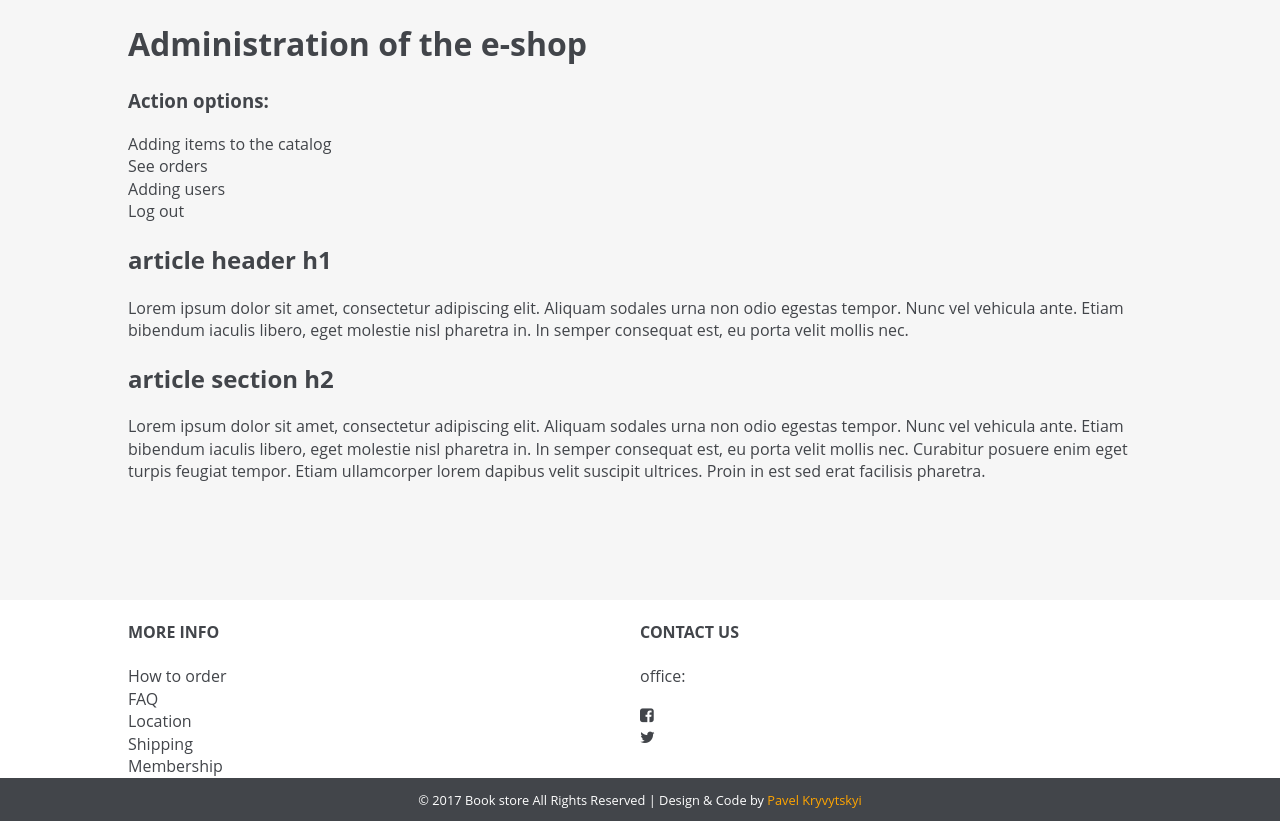
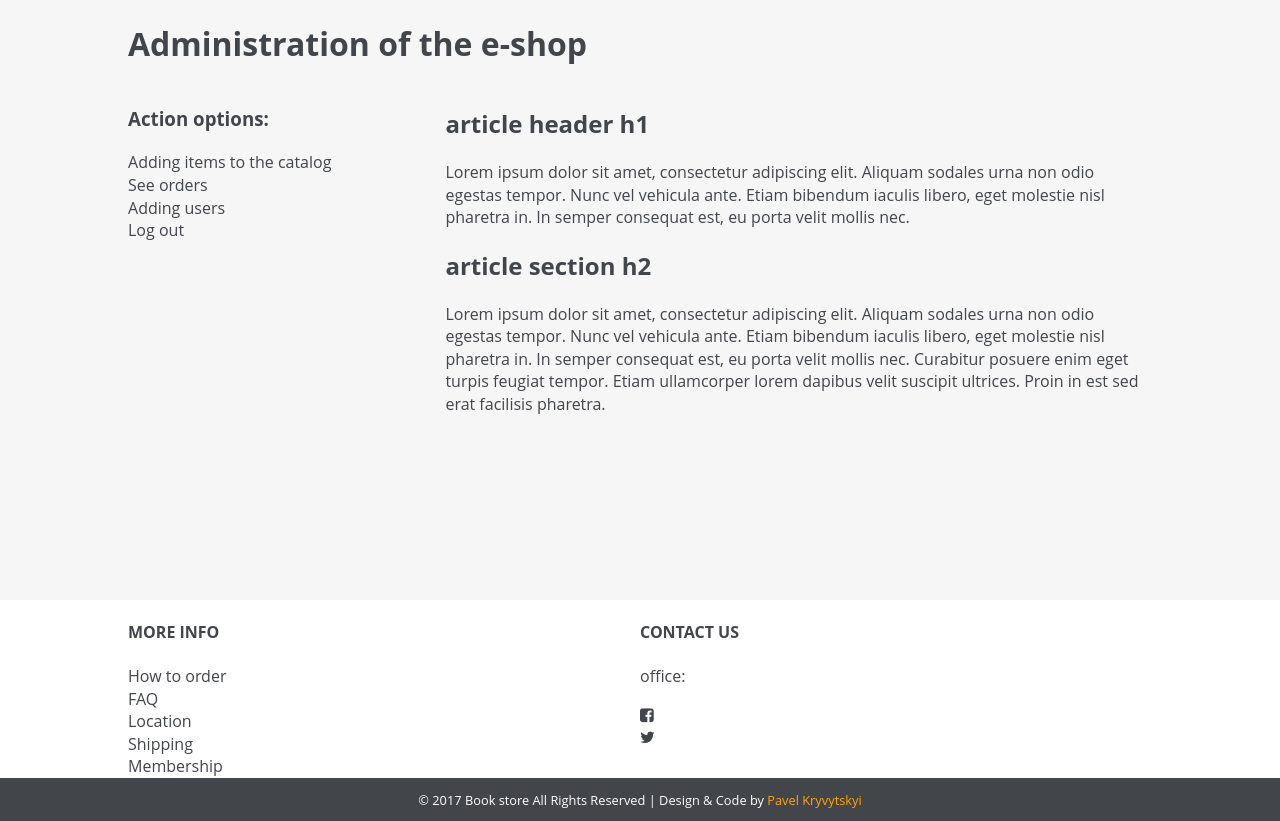
Before and after one commit to Parfum505/PHP, a PHP site: page /admin/index.php in a window 1280 px wide. Shown: the part 200-1021 px from the top of the page. Run offline with PHP 8.4, Linux system fonts and the light colour scheme; some libraries are stand-ins or nearby versions.

Commit message:
add aside_admin.php, aside_shop.php

```diff
--- a/BookShop/admin/index.php
+++ b/BookShop/admin/index.php
@@ -10,26 +10,11 @@ require_once "../inc/config.inc.php";
 <?php include_once (COMMON_PAGES . "header.php"); ?>
 
 
-
 <div class="container">
 	<h1>Administration of the e-shop</h1>
-	<aside>
-		<h3>Action options:</h3>
-		<ul>
-			<li>
-				<a href='add2cat.php'>Adding items to the catalog</a>
-			</li>
-			<li>
-				<a href='orders.php'>See orders</a>
-			</li>
-			<li>
-				<a href='secure/create_user.php'>Adding users</a>
-			</li>
-			<li>
-				<a href='index.php?logout'>Log out</a>
-			</li>
-		</ul>
-	</aside>
+	<div class="row">
+<?php include_once (COMMON_PAGES . "aside_admin.php"); ?>
+<main>
 	<article>
 		<header>
 			<h1>article header h1</h1>
@@ -44,8 +29,9 @@ require_once "../inc/config.inc.php";
 			</p>
 		</section>
 	</article>
-
-
+</main>
+	</div>
+	<!-- /.row -->
 </div>
 <!-- /.container -->
 <?php include_once (COMMON_PAGES . "footer.php"); ?>
--- a/BookShop/css/style.css
+++ b/BookShop/css/style.css
@@ -54,6 +54,10 @@ img {
 .show {
   max-height: 1000px !important;
   opacity: 1 !important; }
+
+main {
+  float: right;
+  width: 69%; }
 
 /* endof Main */
 /* Variables @ */
@@ -217,6 +221,17 @@ header .nav_btn_mobile {
 .shadow {
   box-shadow: 0px 1px 1px 0px #e6e6e6; }
 
+/* Aside */
+.aside_nav {
+  float: left;
+  width: 29%; }
+
+/* endof Aside */
+/* Variables @ */
+/* Mixins */
+.shadow {
+  box-shadow: 0px 1px 1px 0px #e6e6e6; }
+
 /* Page Terms and Contitions */
 .terms ol {
   list-style: none;
--- /dev/null
+++ b/BookShop/inc/common_pages/aside_admin.php
@@ -0,0 +1,21 @@
+
+
+<aside class="aside_nav">
+	<h3>Action options:</h3>
+	<nav>
+	<ul>
+		<li>
+			<a href='add2cat.php'>Adding items to the catalog</a>
+		</li>
+		<li>
+			<a href='orders.php'>See orders</a>
+		</li>
+		<li>
+			<a href='secure/create_user.php'>Adding users</a>
+		</li>
+		<li>
+			<a href='index.php?logout'>Log out</a>
+		</li>
+	</ul>
+	</nav>
+</aside>
--- /dev/null
+++ b/BookShop/scss/_aside.scss
@@ -0,0 +1,11 @@
+@import '_variables.scss';
+
+/* Aside */
+.aside_nav{
+	float: left;
+	width: 29%;
+}
+
+
+
+/* endof Aside */
--- a/BookShop/scss/_main.scss
+++ b/BookShop/scss/_main.scss
@@ -52,4 +52,8 @@ img{
 	opacity: 1 !important;
 }
 
+main{
+	float: right;
+	width: 69%;
+}
 /* endof Main */
--- a/BookShop/scss/style.scss
+++ b/BookShop/scss/style.scss
@@ -1,4 +1,5 @@
 @import "_main.scss";
 @import "_header.scss";
+@import "_aside.scss";
 @import "_terms.scss";
 @import "_footer.scss";
```
Also changed, not shown: BookShop/inc/common_pages/aside_shop.php (added, +20 -0 lines), BookShop/pages/catalog.php (+16 -13 lines), 1 other file.
